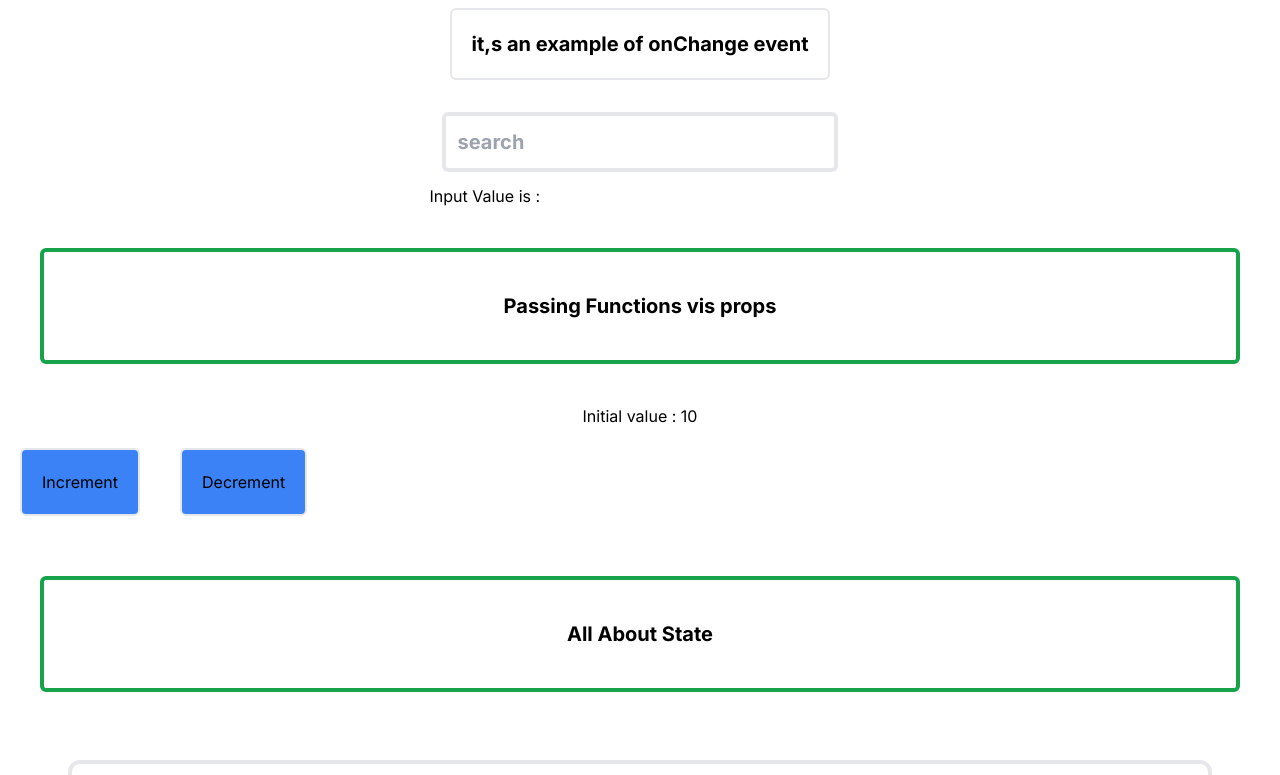
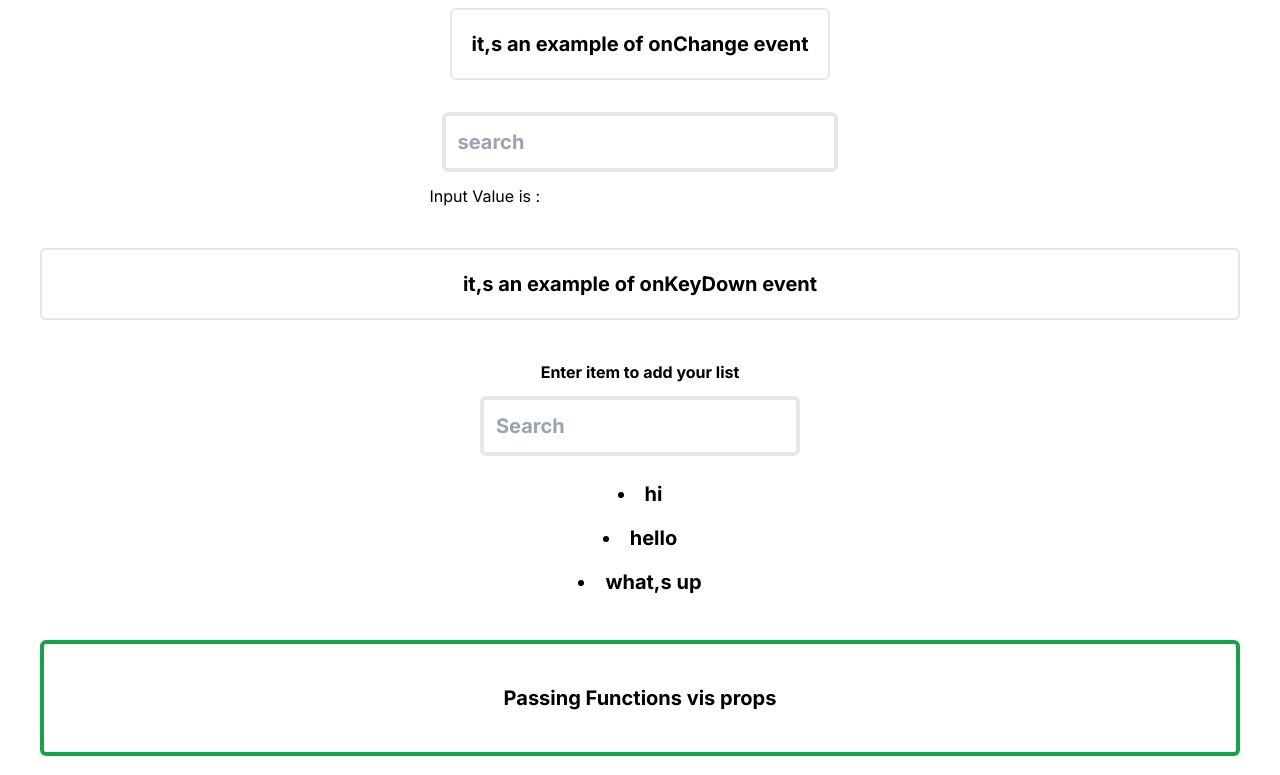
Before and after one commit to Sakib-203-15-3883/Learn-React-in-depth, a Next.js app: page /level3 in a window 1280 px wide. Shown: the part 440-1215 px from the top of the page. Built offline with nearby package versions, Linux system fonts and the light colour scheme.

Commit message:
onKeyDown event with example

```diff
--- a/src/app/level3/page.jsx
+++ b/src/app/level3/page.jsx
@@ -2,6 +2,7 @@
 import PassChildrenProp from "@/components/children_prop/passChildrenProps"
 import OnClick from "@/components/event-handling/onClick"
 import OnChange from "@/components/event-handling/onChange"
+import OnKeyDown from "@/components/event-handling/onKeyDown"
 import PassingFunction from "@/components/passing_function_as_props/PassingFunction"
 import State from "@/components/state/index"
 
@@ -15,6 +16,7 @@ const Level3 = () => {
       <center className="p-10 m-10 border-4 border-green-600 rounded-md text-xl font-bold ">Handling Events</center>
       <OnClick />
       <OnChange />
+      <OnKeyDown />
 
 
       <center className="p-10 m-10 border-4 border-green-600 rounded-md text-xl font-bold ">Passing Functions  vis props </center>
--- /dev/null
+++ b/src/components/event-handling/onKeyDown.jsx
@@ -0,0 +1,44 @@
+import { useState } from "react";
+
+const OnKeyDown = () => {
+  const items = ['hi', 'hello', 'what,s up'];
+
+
+  let [enteredValue, setEnteredValue] = useState(items);
+
+  const handleOnKeyDown = (event) => {
+    // console.log(event.key);
+    // console.log(event.target.value);
+
+    if (event.key === "Enter") {
+      setEnteredValue([...enteredValue, event.target.value]);
+    }
+  };
+  return (
+    <>
+      <div>
+        <center className="p-5 m-10 text-xl font-bold border-2 bg-whiteSmoke rounded-md ">
+          it,s an example of onKeyDown event
+        </center>
+        <center>
+          <h1 className="font-bold">Enter item to add your list </h1>
+          <input
+            placeholder="Search"
+            className="border-4   rounded-md p-3  m-3  text-xl font-bold "
+            onKeyDown={handleOnKeyDown}
+          />
+
+          {enteredValue.map((item, index) => {
+            return <li
+
+              className="text-xl p-1 m-2 font-bold"
+
+              key={index}>{item}</li>;
+          })}
+        </center>
+      </div>
+    </>
+  );
+};
+
+export default OnKeyDown;
```
